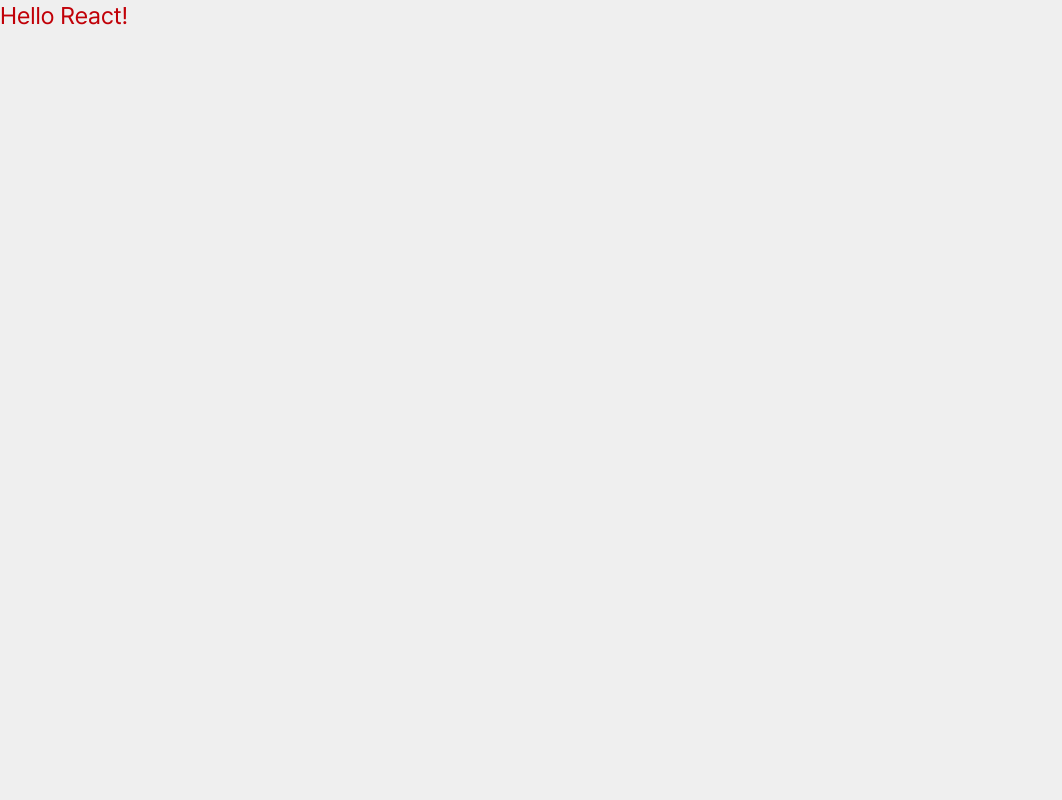
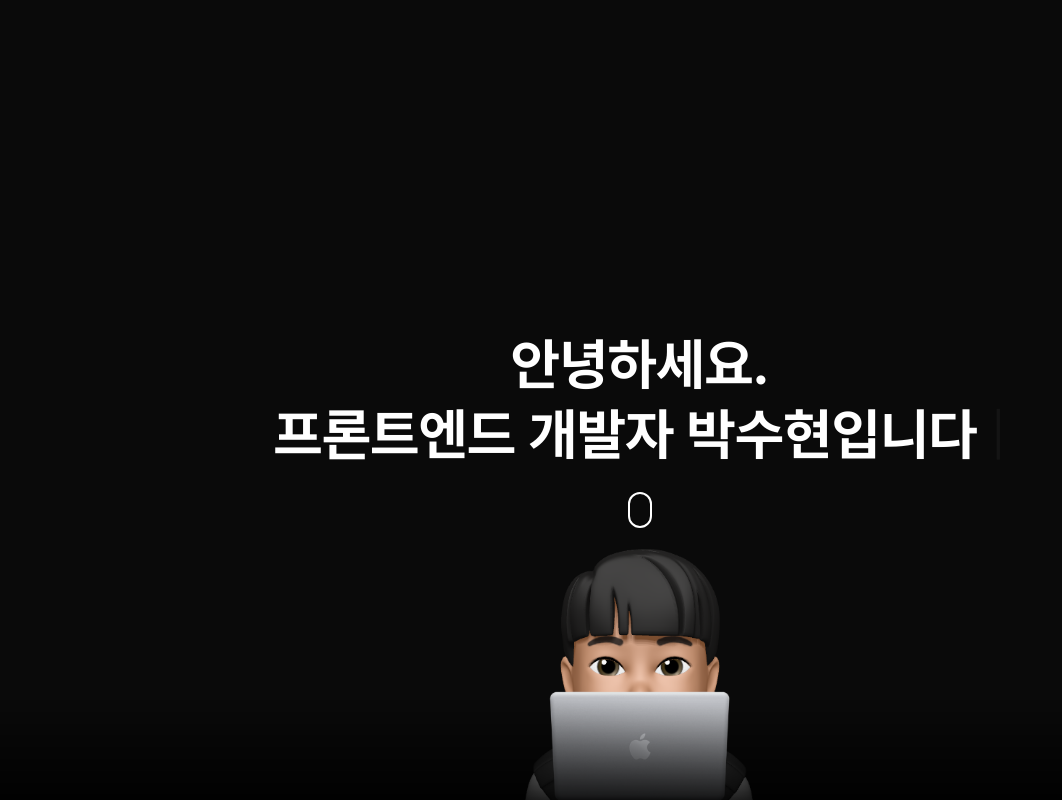
Before and after one commit to sootopia/ts-portfolio, a React (Vite) app: page / in a window 1280 px wide. Shown: the whole page, without its empty margins (0-1062 px from the left). Built offline with nearby package versions, Linux system fonts and the light colour scheme.

Commit message:
feat: Hero 섹션 추가

```diff
--- a/src/App.tsx
+++ b/src/App.tsx
@@ -1,10 +1,15 @@
+import { ThemeProvider } from '@emotion/react';
+import { theme } from './styles/theme';
 import GlobalStyles from './styles/GlobalStyles';
+import HeroSection from './components/sections/HeroSection';
 
 const App = () => {
   return (
     <>
-      <GlobalStyles />
-      <h1 className="text-2xl text-red-700">Hello React!</h1>
+      <ThemeProvider theme={theme}>
+        <GlobalStyles />
+        <HeroSection />
+      </ThemeProvider>
     </>
   );
 };
--- /dev/null
+++ b/src/components/sections/HeroSection.styles.ts
@@ -0,0 +1,116 @@
+import { css, keyframes, Theme } from '@emotion/react';
+
+export const HeroContainer = css`
+  position: relative;
+  background-color: #0a0a0a;
+
+  &::after {
+    content: '';
+    position: absolute;
+    bottom: 0;
+    left: 0;
+    display: block;
+    width: 100%;
+    height: 100px;
+    background-image: linear-gradient(0deg, rgba(0, 0, 0, 0.85), transparent);
+    z-index: 10;
+  }
+`;
+
+export const BlinkCursorKeyframe = keyframes`
+  0% {
+    opacity: 0;
+  }
+
+  50% {
+    opacity: 1;
+  }
+
+  100% {
+    opacity: 0;
+  }
+`;
+
+export const WheelScrollKeyframe = keyframes`
+  0% {
+    transform: translateY(0);
+    opacity: 1;
+  }
+
+  25% {
+    transform: translateY(6px);
+    opacity: 1;
+  }
+
+  50% {
+    transform: translateY(6px);
+    opacity: 0;
+  }
+
+  100% {
+    transform: translateY(6px);
+    opacity: 0;
+  }
+`;
+
+export const HeroTitle = (theme: Theme) => css`
+  font-size: 56px;
+  font-weight: 700;
+  color: ${theme.colors.white};
+  line-height: 1.25;
+  text-align: center;
+
+  &::after {
+    content: '|';
+    font-weight: 300;
+    animation: ${BlinkCursorKeyframe} 1s linear infinite;
+  }
+
+  ${theme.mediaQueries.md} {
+    font-size: 42px;
+  }
+
+  ${theme.mediaQueries.sm} {
+    font-size: 32px;
+    word-break: keep-all;
+  }
+`;
+
+export const Mouse = (theme: Theme) => css`
+  position: absolute;
+  bottom: 34dvh;
+  left: 50%;
+  width: 24px;
+  height: 36px;
+  border: 2px solid ${theme.colors.white};
+  border-radius: 12px;
+  transform: translateX(-50%);
+  cursor: pointer;
+  z-index: 10;
+
+  .mouse__wheel {
+    position: absolute;
+    top: 8px;
+    left: 50%;
+    width: 2px;
+    height: 6px;
+    margin-left: -1px;
+    border-radius: 1px;
+    background-color: ${theme.colors.white};
+    animation: ${WheelScrollKeyframe} 1s linear infinite;
+  }
+`;
+
+export const MimoticonImage = (theme: Theme) => css`
+  position: absolute;
+  bottom: 0;
+  left: 50%;
+  max-height: 38vh;
+  transform: translateX(-50%);
+  animation: fadeIn 1s linear;
+  z-index: 5;
+
+  ${theme.mediaQueries.md} {
+    max-height: 28vh;
+  }
+`;
--- /dev/null
+++ b/src/components/sections/HeroSection.tsx
@@ -0,0 +1,55 @@
+/** @jsxImportSource @emotion/react */
+import { JSX } from 'react';
+import * as S from './HeroSection.styles';
+import { useTheme } from '@emotion/react';
+import { useState, useEffect } from 'react';
+
+const TypingText = (): JSX.Element => {
+  const greeting: string = `안녕하세요. \n프론트엔드 개발자 박수현입니다 :)`;
+  const [displayText, setDisplayText] = useState<Array<string | JSX.Element>>([]);
+  const [typingIndex, setTypingIndex] = useState<number>(0);
+
+  useEffect(() => {
+    let timer: ReturnType<typeof setTimeout>;
+
+    if (typingIndex < greeting.length) {
+      timer = setTimeout(() => {
+        setDisplayText((prev) => {
+          if (greeting[typingIndex] === '\n') {
+            return [...prev, <br key={typingIndex} />];
+          } else {
+            return [...prev, greeting[typingIndex]];
+          }
+        });
+        setTypingIndex((prev) => prev + 1);
+      }, 100);
+    } else {
+      timer = setTimeout(() => {
+        setDisplayText([]);
+        setTypingIndex(0);
+      });
+    }
+
+    return () => {
+      if (timer) clearTimeout(timer);
+    };
+  }, [greeting, typingIndex]);
+
+  return <h1 css={S.HeroTitle}>{displayText}</h1>;
+};
+
+const HeroSection = () => {
+  const theme = useTheme();
+
+  return (
+    <section css={S.HeroContainer} className="flex h-dvh justify-center items-center px-6">
+      <TypingText />
+      <button css={S.Mouse(theme)}>
+        <span className="mouse__wheel"></span>
+      </button>
+      <img css={S.MimoticonImage} src="/images/hero_mimoticon.png" alt="mimoticon" />
+    </section>
+  );
+};
+
+export default HeroSection;
```
Also changed, not shown: public/images/hero_mimoticon.png (added).
